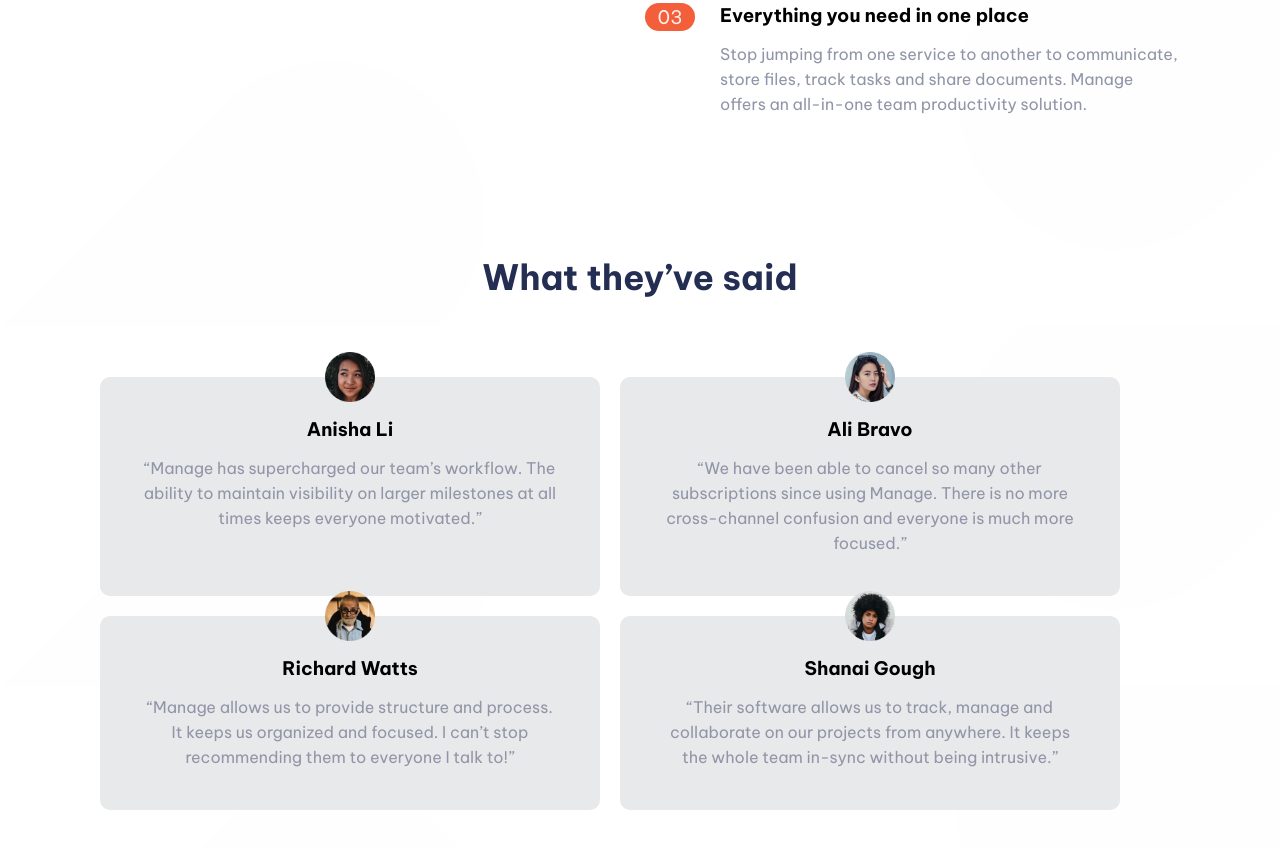
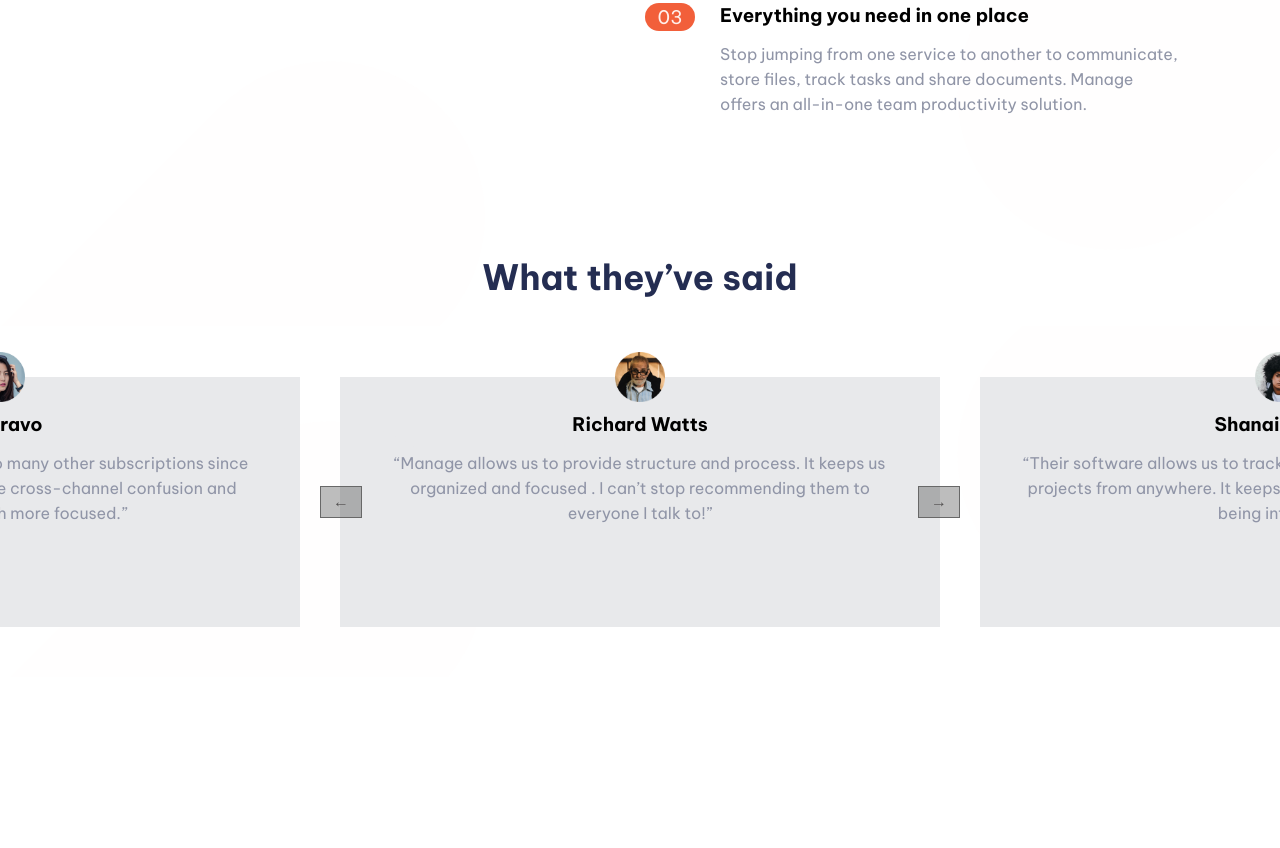
Before and after one commit to nivanovic7/manage-landing-page, a website: page index.html in a window 1280 px wide. Shown: the part 1114-1962 px from the top of the page. After the commit the page ends 1791 px from the top, so only its background shows below. Drawn offline with Linux system fonts and the light colour scheme.

Commit message:
Slider finished functionalty

```diff
--- a/index.html
+++ b/index.html
@@ -13,6 +13,7 @@
     />
 
     <link rel="stylesheet" href="css/style.css" />
+    <script defer src="index.js"></script>
 
     <title>Manage landing page</title>
   </head>
@@ -118,8 +119,17 @@
         <h2 class="heading--secondary u-margin-bottom-big">
           What they’ve said
         </h2>
+
         <div class="slider">
+          <button class="btn btn__slide btn__slide--left" data-slide="left">
+            &leftarrow;
+          </button>
+          <button class="btn btn__slide btn__slide--right" data-slide="right">
+            &rightarrow;
+          </button>
+
           <div class="card">
+            <div class="card__content">
             <img
               class="card__img"
               src="./images/avatar-ali.png"
@@ -131,9 +141,12 @@
               maintain visibility on larger milestones at all times keeps
               everyone motivated.”
             </p>
+            </div>
+
           </div>
 
           <div class="card">
+            <div class="card__content">
             <img
               class="card__img"
               src="./images/avatar-anisha.png"
@@ -145,9 +158,12 @@
               using Manage. There is no more cross-channel confusion and
               everyone is much more focused.”
             </p>
+            </div>
+
           </div>
 
           <div class="card">
+            <div class="card__content">
             <img
               class="card__img"
               src="./images/avatar-richard.png"
@@ -158,12 +174,15 @@
             </h3>
             <p class="paragraph">
               “Manage allows us to provide structure and process. It keeps us
-              organized and focused. I can’t stop recommending them to everyone
+              organized and focused  . I can’t stop recommending them to everyone
               I talk to!”
+            </div>
+
             </p>
           </div>
 
           <div class="card">
+            <div class="card__content">
             <img
               class="card__img"
               src="./images/avatar-shanai.png"
@@ -176,6 +195,8 @@
               “Their software allows us to track, manage and collaborate on our
               projects from anywhere. It keeps the whole team in-sync without
               being intrusive.”
+            </div>
+
             </p>
           </div>
         </div>
--- /dev/null
+++ b/index.js
@@ -0,0 +1,22 @@
+"use strict";
+
+const cards = document.querySelectorAll(".card");
+const slideButtons = document.querySelectorAll(".btn__slide");
+let currCard = 2;
+
+[...slideButtons].forEach((btn) => {
+  btn.addEventListener("click", function () {
+    btn.dataset.slide === "right" ? currCard++ : currCard--;
+    displayCards();
+  });
+});
+
+const displayCards = function () {
+  if (currCard > cards.length - 1) currCard = 0;
+  if (currCard < 0) currCard = cards.length - 1;
+  cards.forEach((card, i) => {
+    card.style.translate = `${-100 * (currCard - i)}%`;
+  });
+};
+
+displayCards();
--- a/sass/components/_button.scss
+++ b/sass/components/_button.scss
@@ -11,4 +11,23 @@
   &--red {
     background-color: rgb(184, 62, 18);
   }
+
+  &__slide {
+    position: absolute;
+    color: rgb(83, 81, 81);
+    padding: 0.6rem 1.2rem;
+    border: 1px solid rgb(104, 104, 104);
+    background-color: rgba(0, 0, 0, 0.26);
+    border-radius: 0;
+    top: 50%;
+    translate: 0 -50%;
+    z-index: 100;
+
+    &:nth-child(1) {
+      left: 0;
+    }
+    &:nth-child(2) {
+      right: 0;
+    }
+  }
 }
--- a/sass/components/_card.scss
+++ b/sass/components/_card.scss
@@ -5,13 +5,20 @@
   //     display: none;
   //   }
 
-  width: 500px;
-  background-color: rgba(205, 209, 212, 0.466);
+  width: 100%;
+  height: 100%;
+  position: absolute;
+  left: 0;
+  top: 0;
+  padding: 0 2rem;
   border-radius: 1rem;
-  padding: 4rem;
-  //   margin: auto;
+  transition: all 0.2s ease-in-out;
 
-  position: relative;
+  &__content {
+    height: 100%;
+    padding: 3.5rem;
+    background-color: rgba(205, 209, 212, 0.466);
+  }
 
   &__img {
     width: 5rem;
--- a/sass/pages/_home.scss
+++ b/sass/pages/_home.scss
@@ -15,10 +15,15 @@
 
 .section--testimonials {
   text-align: center;
+  overflow: hidden;
+  margin-left: -10rem;
+  margin-right: -10rem;
 
   .slider {
-    display: flex;
-    flex-wrap: wrap;
-    gap: 2rem;
+    position: relative;
+    padding: 3rem;
+    height: 250px;
+    width: 50%;
+    margin: auto;
   }
 }
```
Also changed, not shown: css/style.css.
